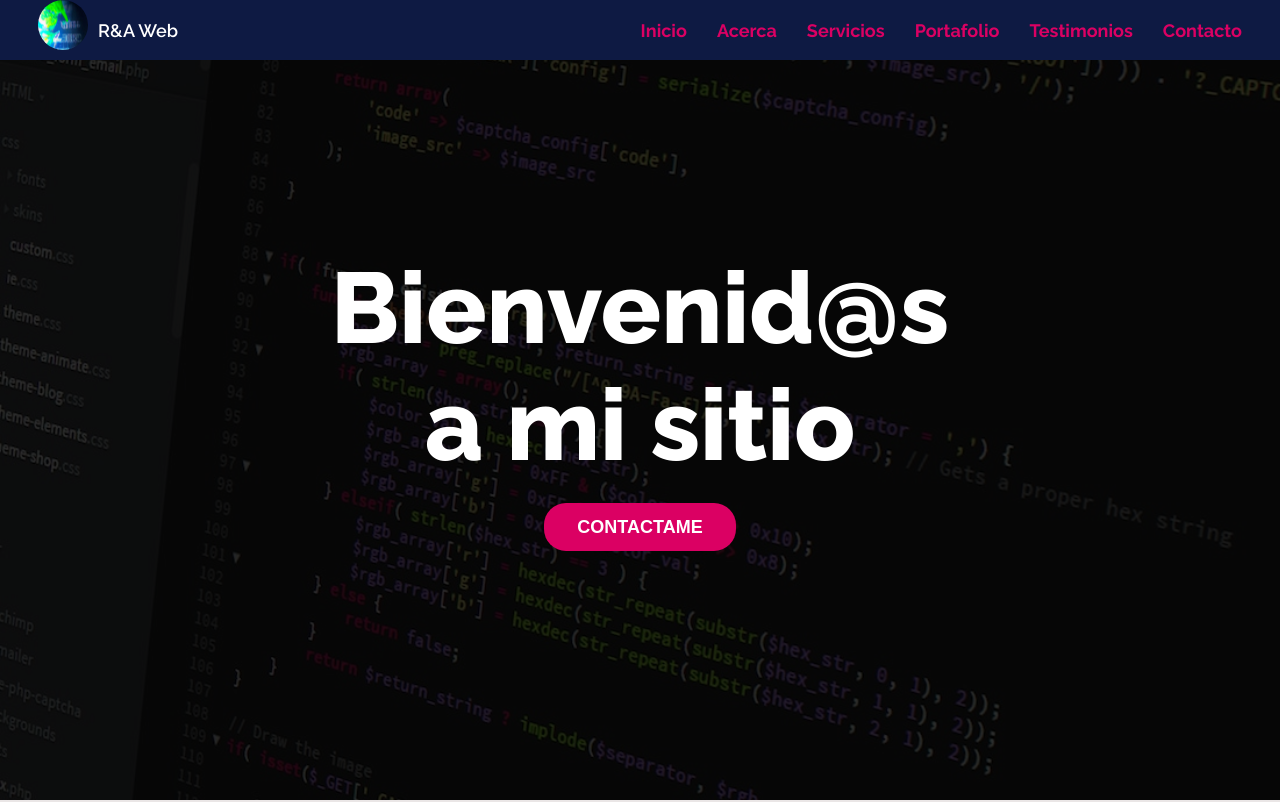
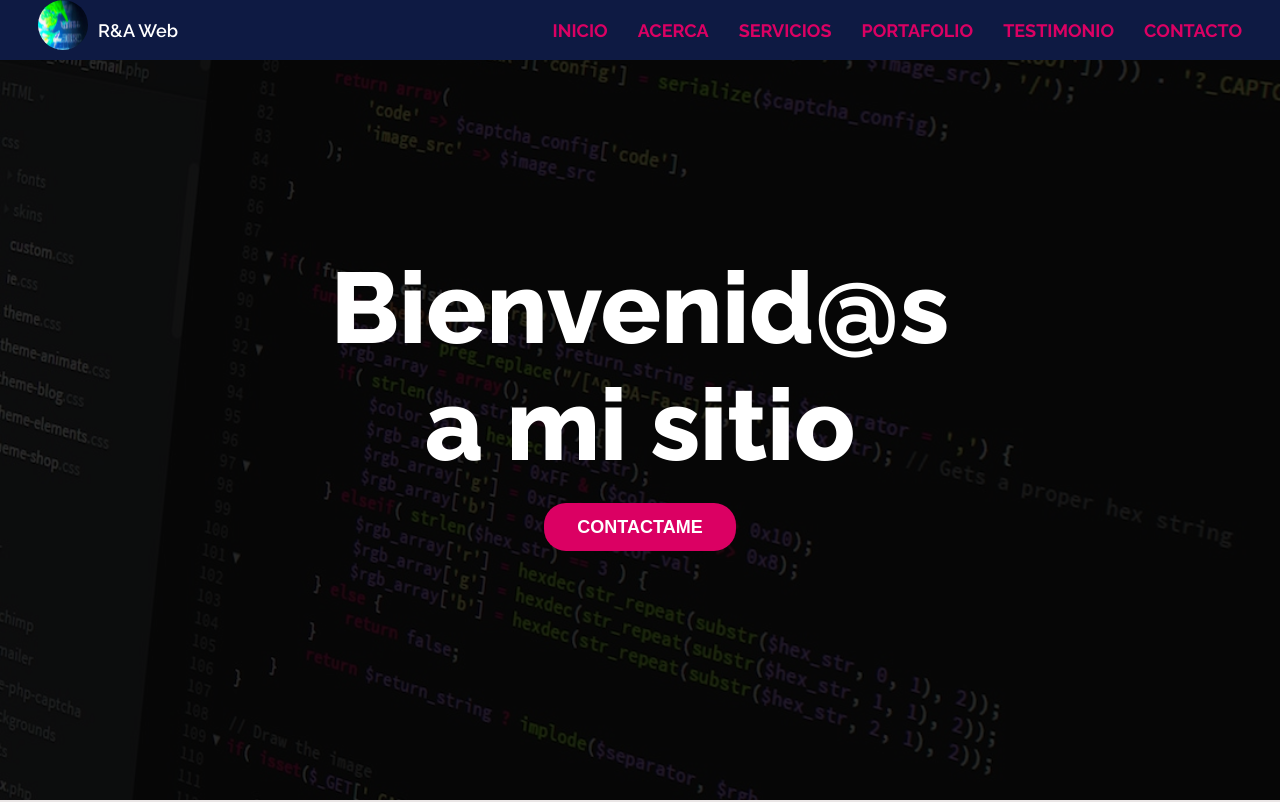
Before and after one commit to marianita13/Mision_CSS, a plain HTML site: page index.html in a window 1280 px wide. Shown: the top 802 px of the page. Drawn offline with Linux system fonts and the light colour scheme.

Commit message:
cambios mayuscula en el nav

```diff
--- a/index.html
+++ b/index.html
@@ -16,12 +16,12 @@
         </div>
 
         <div class="navbar">
-            <a href="#bienvenidos" class="inicio">Inicio</a>
-            <a href="#acerca" class="inicio">Acerca</a>
-            <a href="#servicios" class="inicio">Servicios</a>
-            <a href="#portafolio" class="inicio">Portafolio</a>
-            <a href="#opinionCliente" class="inicio">Testimonios</a>
-            <a href="#contacto" class="inicio">Contacto</a>
+            <a href="#bienvenidos" class="inicio">INICIO</a>
+            <a href="#acerca" class="inicio">ACERCA</a>
+            <a href="#servicios" class="inicio">SERVICIOS</a>
+            <a href="#portafolio" class="inicio">PORTAFOLIO</a>
+            <a href="#opinionCliente" class="inicio">TESTIMONIO</a>
+            <a href="#contacto" class="inicio">CONTACTO</a>
         </div>
     </nav>
 
```
